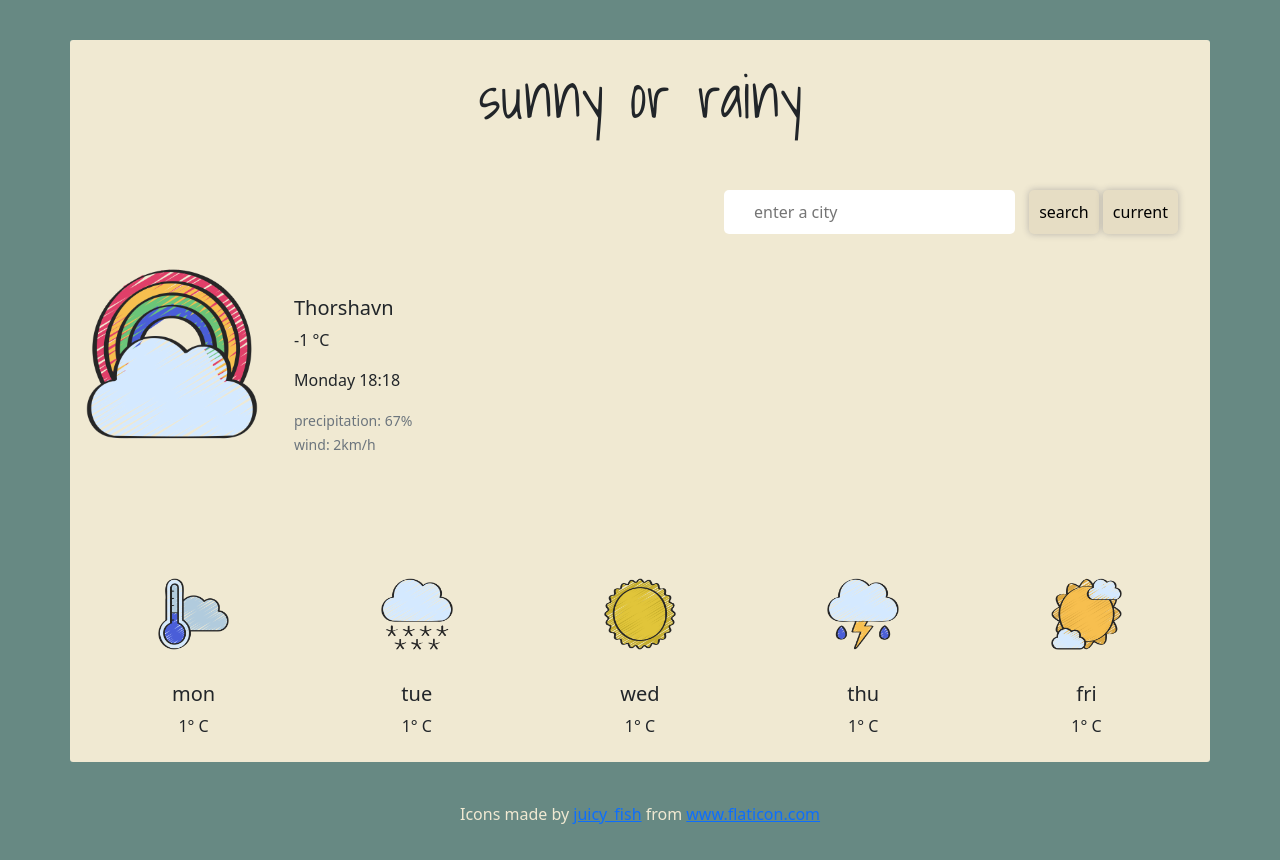
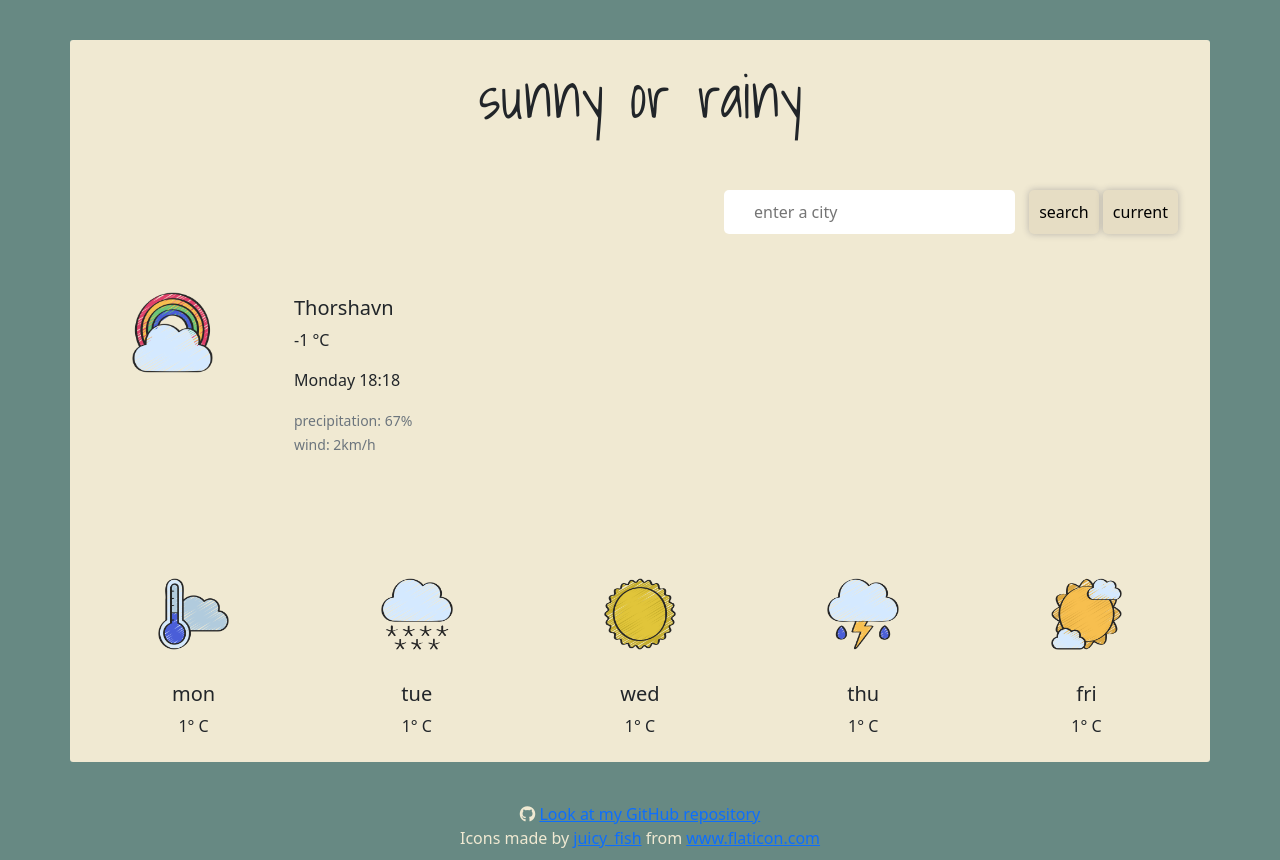
Before and after one commit to JadziaRydzyk/weather-app, a plain HTML site: page index.html in a window 1280 px wide. Before the commit the page ends 836 px from the top, so only its background shows below. Drawn offline with nearby package versions, Linux system fonts and the light colour scheme.

Commit message:
Update index.html
added link to GitHub repository

```diff
--- a/index.html
+++ b/index.html
@@ -19,6 +19,10 @@
       rel="stylesheet"
     />
     <script src="https://unpkg.com/axios/dist/axios.min.js"></script>
+    <script
+      src="https://kit.fontawesome.com/1ef7e586a0.js"
+      crossorigin="anonymous"
+    ></script>
   </head>
   <body class="all">
     <div class="container">
@@ -50,7 +54,7 @@
           <div class="col-md-4 p-1">
             <img
               src="icon/rainbow.png"
-              class="img-fluid rounded-start"
+              class="img-fluid rounded-start w-75 p-4 mx-auto d-block"
               alt="..."
             />
           </div>
@@ -132,9 +136,16 @@
       </div>
     </div>
     <footer>
+      <div>
+        <i class="fab fa-github"></i>
+        <a href="https://github.com/JadziaRydzyk/weather-app"
+          >Look at my GitHub repository</a
+        >
+      </div>
       Icons made by <a href="" title="juicy_fish">juicy_fish</a> from
       <a href="https://www.flaticon.com/" title="Flaticon">www.flaticon.com</a>
     </footer>
+
     <script src="src/index.js"></script>
   </body>
 </html>
```
